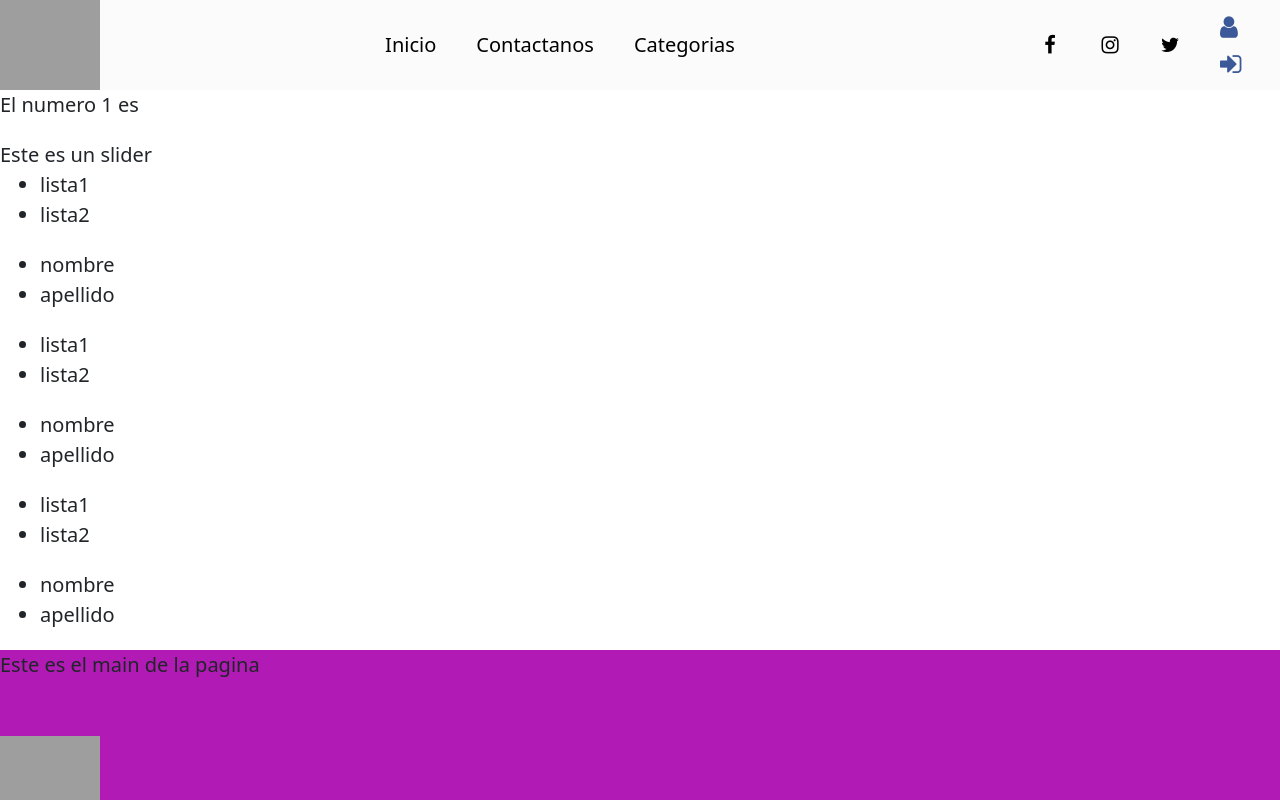
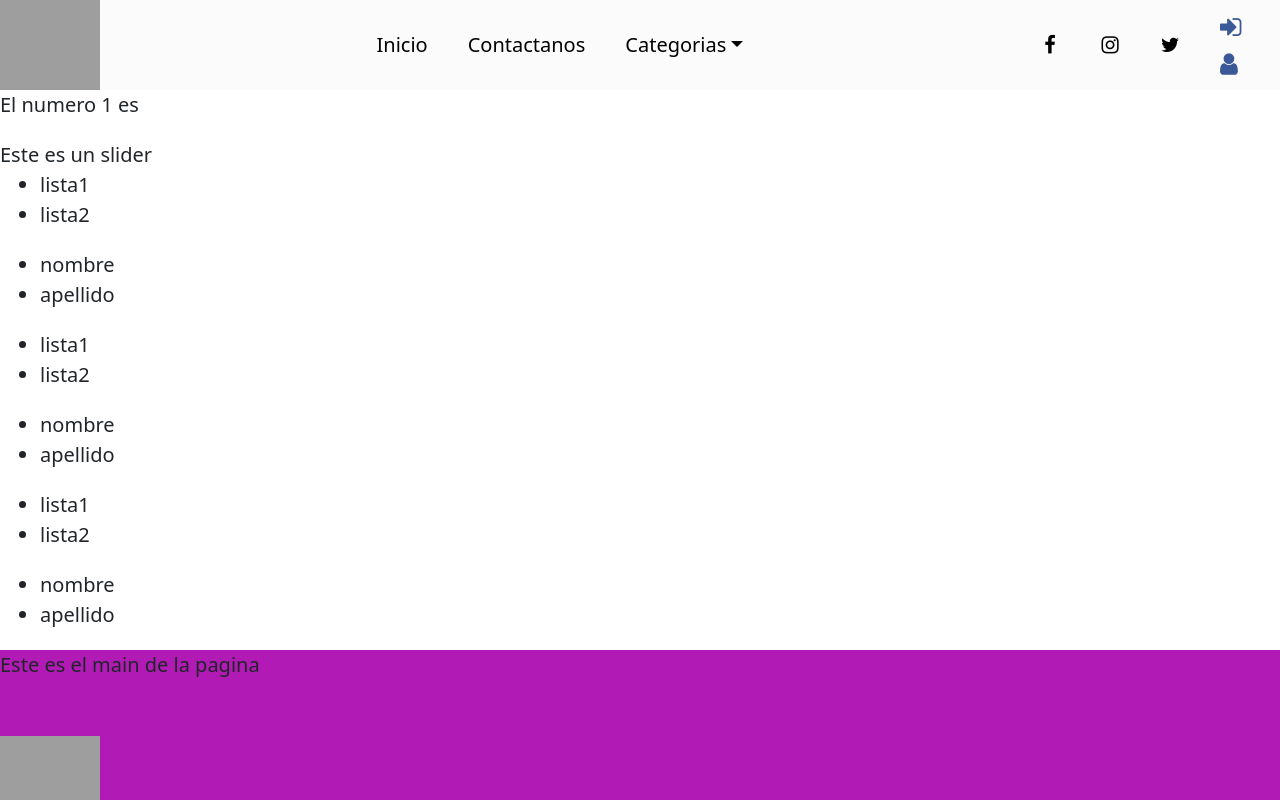
Before and after one commit to ibrahimeric/react-basicos, a React (Create React App) app: page / in a window 1280 px wide. Shown: the top 800 px of the page. Built offline with nearby package versions, Linux system fonts and the light colour scheme; grey boxes are pictures that could not be loaded.

Commit message:
Actualizo detalles del header

```diff
--- a/src/Components/Header.jsx
+++ b/src/Components/Header.jsx
@@ -17,7 +17,7 @@ const Header = () => {
                         <a class="navLink" href="#">Contactanos</a>
                     </li>
                     <li class="navItem">
-                        <a class="navLink" href="#">Categorias</a>
+                        <a class="navLink" href="#">Categorias <i class="toggle-dropdown dropdown-toggle"></i></a>
                         <ul className='dropdown'>
                             <li className="dropdowsItem">
                             <a class="dropLink" href="#">Categoria1</a>
@@ -32,13 +32,6 @@ const Header = () => {
                             <a class="dropLink" href="#">Categoria4</a>
                             </li>
                         </ul>
-                        {/* Dropdown-Menu incompleto
-                        <div class="dropdownMenu" aria-labelledby="navbarDropdown">
-                            <a class="dropdownItem" href="#">Action</a>
-                            <a class="dropdownItem" href="#">Another action</a>
-                        </div>
-                        */}
-
                     </li>
                 </ul>
             </div>
@@ -51,8 +44,8 @@ const Header = () => {
             </div>
             <div className="user">
                 <ul className='userList'>
+                    <li className="login"><a href="#"><i class="fa fa-sign-in"></i></a></li>
                     <li className="profile"><a href="#"><i class="fa fa-user"></i></a></li>
-                    <li className="login"><a href="#"><i class="fa fa-sign-in"></i></a></li>
                 </ul>
             </div>
         </nav>
--- a/src/Styles/Header.css
+++ b/src/Styles/Header.css
@@ -64,7 +64,6 @@
 .dropdowsItem:hover > ul{
     display: block;
 }
-
 .icons{
     width: 190px;
     margin: auto 0;
```
